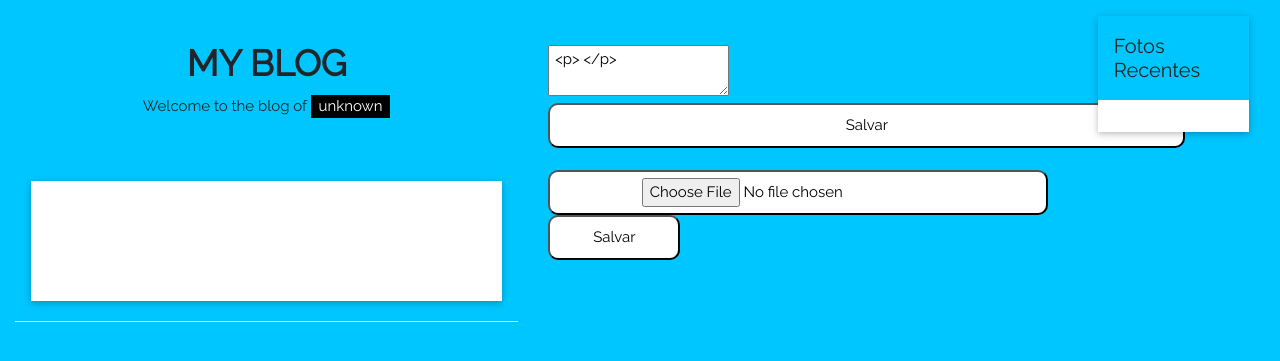
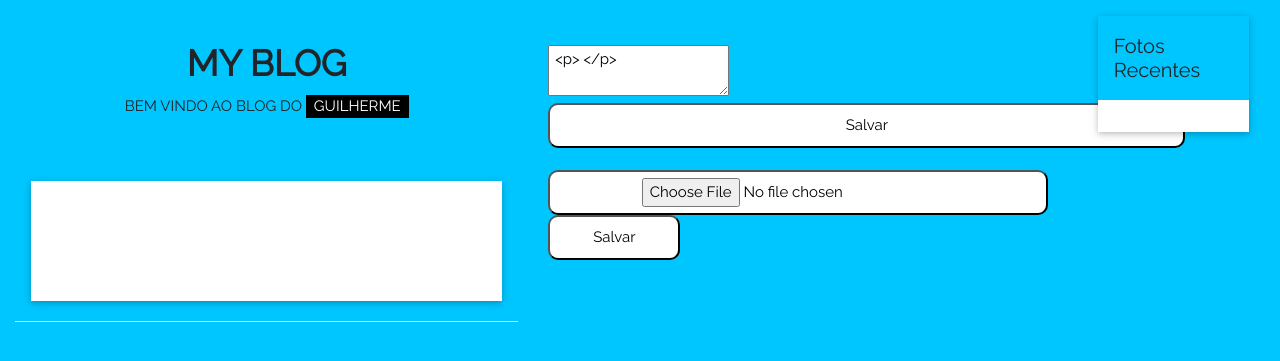
Before and after one commit to GuilhermeCarvalhoLopes/CMS, a PHP site: page /post.php in a window 1280 px wide. Shown: the top 361 px of the page. Run offline with PHP 8.4, Linux system fonts and the light colour scheme; data that the repository does not hold is empty; some libraries are stand-ins or nearby versions.

Commit message:
Update post.php

```diff
--- a/post.php
+++ b/post.php
@@ -35,7 +35,7 @@ if(isset($_GET["codigo"])){
 <!DOCTYPE html>
 <html lang="en">
 <head>
-    <title>Bootstrap Example</title>
+    <title>Post</title>
     <meta charset="utf-8">
     <meta name="viewport" content="width=device-width, initial-scale=1">
     <link rel="stylesheet" href="https://maxcdn.bootstrapcdn.com/bootstrap/4.3.1/css/bootstrap.min.css">
@@ -85,7 +85,7 @@ if(isset($_GET["codigo"])){
                 <!-- Header -->
                 <header class="w3-container w3-center w3-padding-32">
                     <h1><b>MY BLOG</b></h1>
-                    <p>Welcome to the blog of <span class="w3-tag">unknown</span></p>
+                    <p>BEM VINDO AO BLOG DO <span class="w3-tag">GUILHERME</span></p>
                 </header>
 
                 <!-- Grid -->
```
